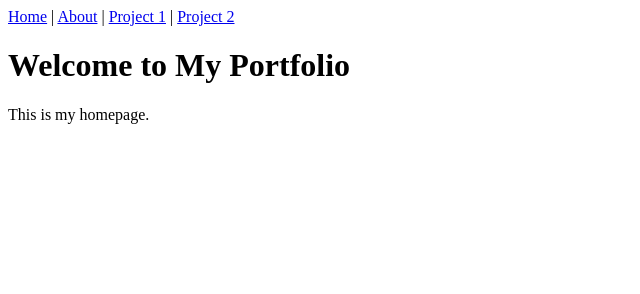
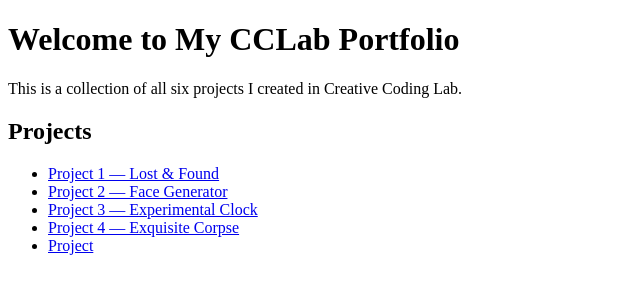
Before and after one commit to huany806-byte/cclab-portfolio, a plain HTML site: page index.html in a window 1280 px wide. Shown: the whole page, without its empty margins (0-640 px from the left). Drawn offline with Linux system fonts and the light colour scheme.

Commit message:
Update index.html

```diff
--- a/index.html
+++ b/index.html
@@ -2,20 +2,26 @@
 <html>
   <head>
     <meta charset="utf-8" />
-    <title>William Portfolio</title>
+    <title>William’s CCLab Portfolio</title>
   </head>
   <body>
 
-    <!-- Navigation -->
-    <nav>
-      <a href="index.html">Home</a> |
-      <a href="about.html">About</a> |
-      <a href="projects/project-1.html">Project 1</a> |
-      <a href="projects/project-2.html">Project 2</a>
-    </nav>
+    <h1>Welcome to My CCLab Portfolio</h1>
+    <p>This is a collection of all six projects I created in Creative Coding Lab.</p>
 
-    <h1>Welcome to My Portfolio</h1>
-    <p>This is my homepage.</p>
-
-  </body>
-</html>
+    <h2>Projects</h2>
+    <ul>
+      <li>
+        <a href="projects/project-1.html">Project 1 — Lost & Found</a>
+      </li>
+      <li>
+        <a href="projects/project-2.html">Project 2 — Face Generator</a>
+      </li>
+      <li>
+        <a href="projects/project-3.html">Project 3 — Experimental Clock</a>
+      </li>
+      <li>
+        <a href="projects/project-4.html">Project 4 — Exquisite Corpse</a>
+      </li>
+      <li>
+        <a href="projects/project-5.html">Project
```
